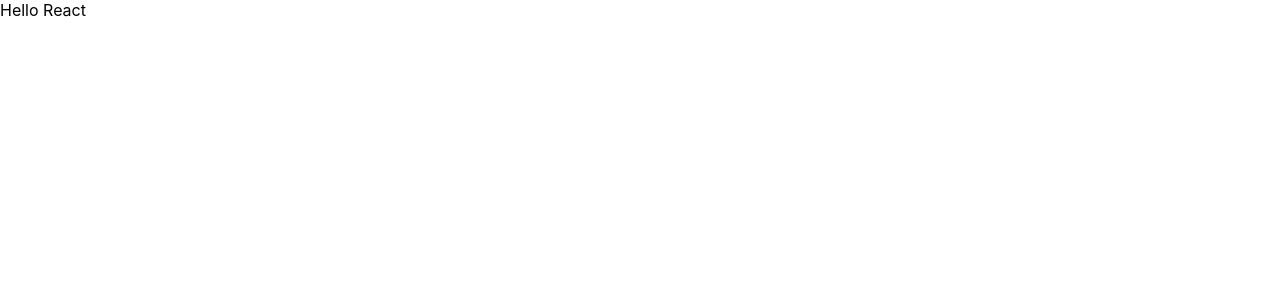
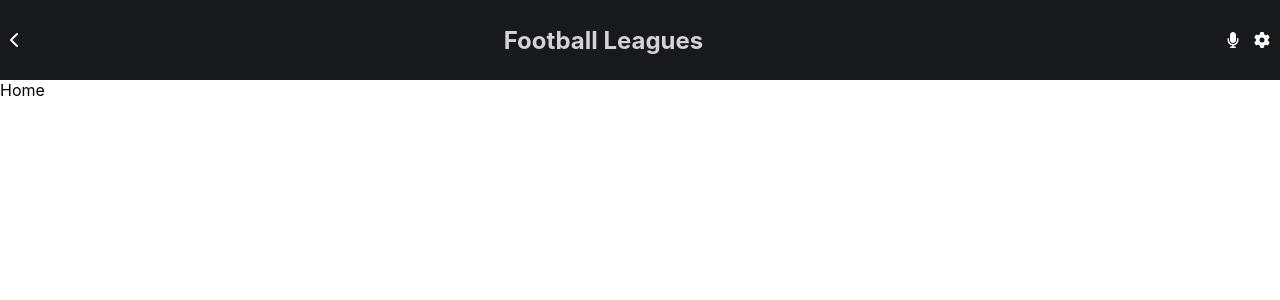
Before and after one commit to yosefHesham/Football-teams, a React (Create React App) app: page / in a window 1280 px wide. Shown: the top 300 px of the page. Built offline with nearby package versions, Linux system fonts and the light colour scheme.

Commit message:
Finish navbar

```diff
--- a/package.json
+++ b/package.json
@@ -11,7 +11,10 @@
     "redux": "^4.2.0",
     "redux-logger": "^3.0.6",
     "redux-thunk": "^2.4.1",
-    "web-vitals": "^2.1.4"
+    "web-vitals": "^2.1.4",
+    "@fortawesome/fontawesome-svg-core": "^6.1.1",
+    "@fortawesome/free-solid-svg-icons": "^6.1.1",
+    "@fortawesome/react-fontawesome": "^0.1.18"
   },
   "scripts": {
     "start": "react-scripts start",
--- a/src/App.css
+++ b/src/App.css
@@ -1,4 +1,11 @@
 * {
+  margin: 0;
+}
 
-margin:0
+h1 {
+  color: lightgrey;
 }
+
+.c-white {
+  color: white;
+}
--- a/src/App.js
+++ b/src/App.js
@@ -1,10 +1,11 @@
 import React from 'react';
 
 import './App.css';
+import RouteHandler from './components/routeHandler';
 
 const App = () => (
   <main>
-    <p> Hello React</p>
+    <RouteHandler />
   </main>
 );
 
--- /dev/null
+++ b/src/Public.js
@@ -0,0 +1,2 @@
+const primaryColor = '#161a1d';
+export default primaryColor;
--- /dev/null
+++ b/src/components/home.js
@@ -0,0 +1,11 @@
+import NavBar from './navbar';
+
+const Home = () => (
+  <>
+    <NavBar />
+    <p>Home</p>
+    {' '}
+  </>
+);
+
+export default Home;
--- /dev/null
+++ b/src/components/navbar.js
@@ -0,0 +1,47 @@
+import { Link } from 'react-router-dom';
+import { FontAwesomeIcon } from '@fortawesome/react-fontawesome';
+import { library } from '@fortawesome/fontawesome-svg-core';
+import { fas } from '@fortawesome/free-solid-svg-icons';
+import primaryColor from '../Public';
+
+library.add(fas);
+
+const NavBar = () => (
+  <nav
+    style={{
+      display: 'flex',
+      backgroundColor: primaryColor,
+      alignItems: 'center',
+      justifyContent: 'space-between',
+      width: '100%',
+      height: '10vh',
+    }}
+  >
+    <Link to="/">
+      <FontAwesomeIcon
+        icon="fa-solid fa-chevron-left"
+        className="c-white"
+        style={{ marginLeft: '10px' }}
+      />
+    </Link>
+
+    <h1>Football Leagues</h1>
+    <ul
+      style={{
+        display: 'flex',
+        marginRight: '10px',
+        columnGap: '15px',
+        listStyle: 'none',
+      }}
+    >
+      <li>
+        <FontAwesomeIcon icon="fa-solid fa-microphone" className="c-white" />
+      </li>
+      <li>
+        <FontAwesomeIcon icon="fa-solid fa-gear" className="c-white" />
+      </li>
+    </ul>
+  </nav>
+);
+
+export default NavBar;
--- /dev/null
+++ b/src/components/routeHandler.js
@@ -0,0 +1,12 @@
+import { BrowserRouter as Router, Routes, Route } from 'react-router-dom';
+import Home from './home';
+
+const RouteHandler = () => (
+  <Router>
+    <Routes>
+      <Route path="/" element={<Home />} />
+    </Routes>
+  </Router>
+);
+
+export default RouteHandler;
```
Also changed, not shown: src/redux/configure_store.js (+5 -7 lines), src/redux/teams/teams_reducer.js (+16 -21 lines), src/services/leagues_service.js (+6 -7 lines), 1 other file (tests, documents, lock files or other folders).
